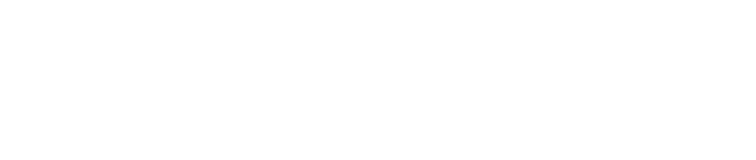
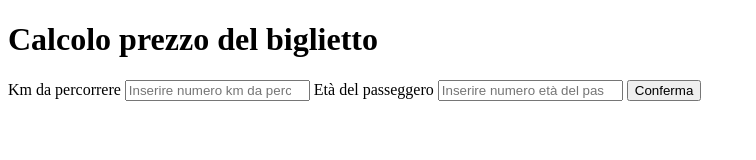
Before and after one commit to marcotristani/js-biglietto-treno-form, a plain HTML site: page index.html in a window 1280 px wide. Shown: the whole page, without its empty margins (0-756 px from the left). Drawn offline with Linux system fonts and the light colour scheme.

Commit message:
flat: struttura html

```diff
--- a/index.html
+++ b/index.html
@@ -6,7 +6,14 @@
     <title>Biglietto del Treno</title>
 </head>
 <body>
-
+<main>
+    <h1>Calcolo prezzo del biglietto</h1>
+    <label for="km">Km da percorrere</label>
+    <input id="Km" type="number" placeholder="Inserire numero km da percorrere">
+    <label for="eta">Età del passeggero</label>
+    <input id="eta" type="number" placeholder="Inserire numero età del passeggero">
+    <button id="confirm">Conferma</button>
+</main>
 
     <!-- collegamento javascript -->
     <script type="text/javascript" src="./js/script.js"></script>
```
